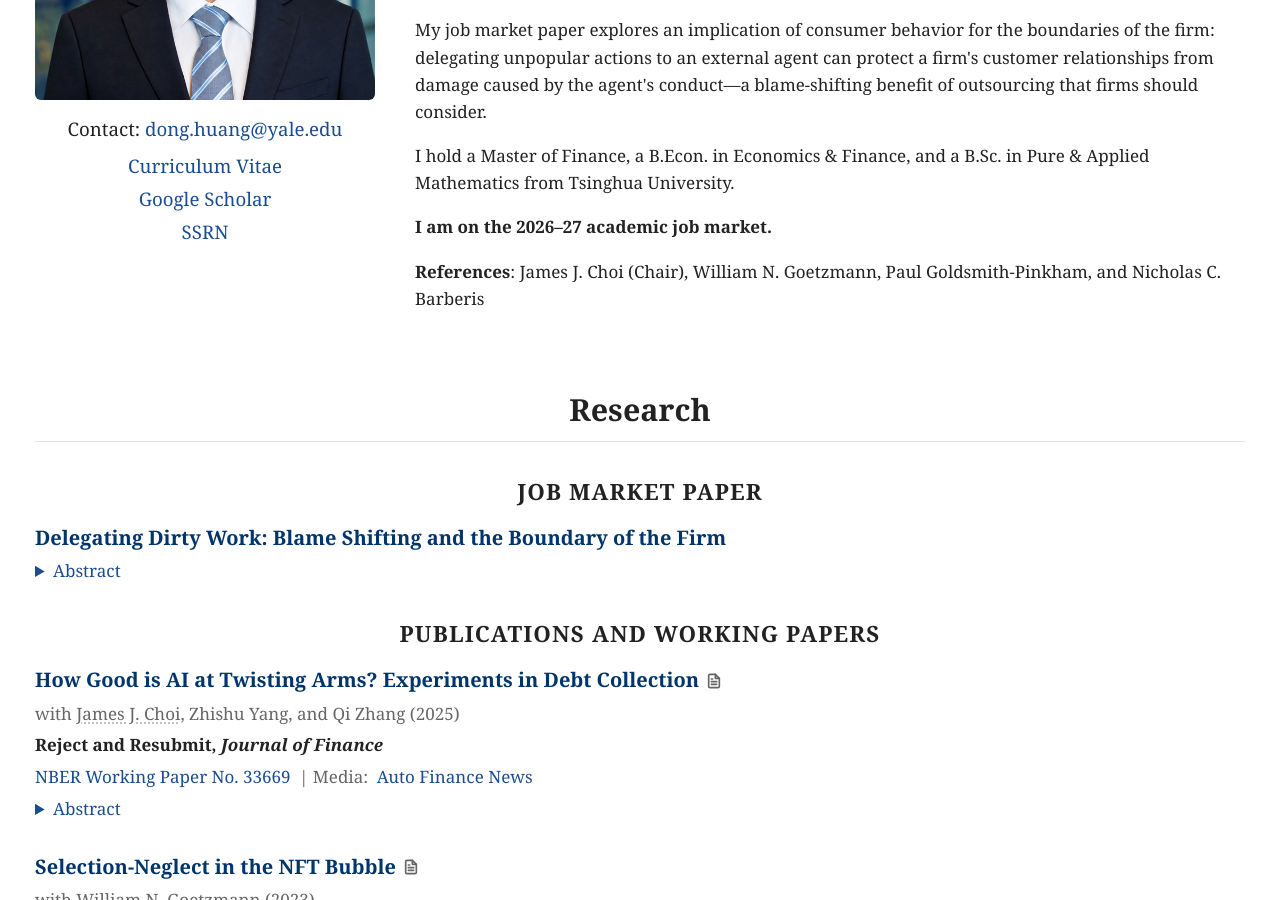
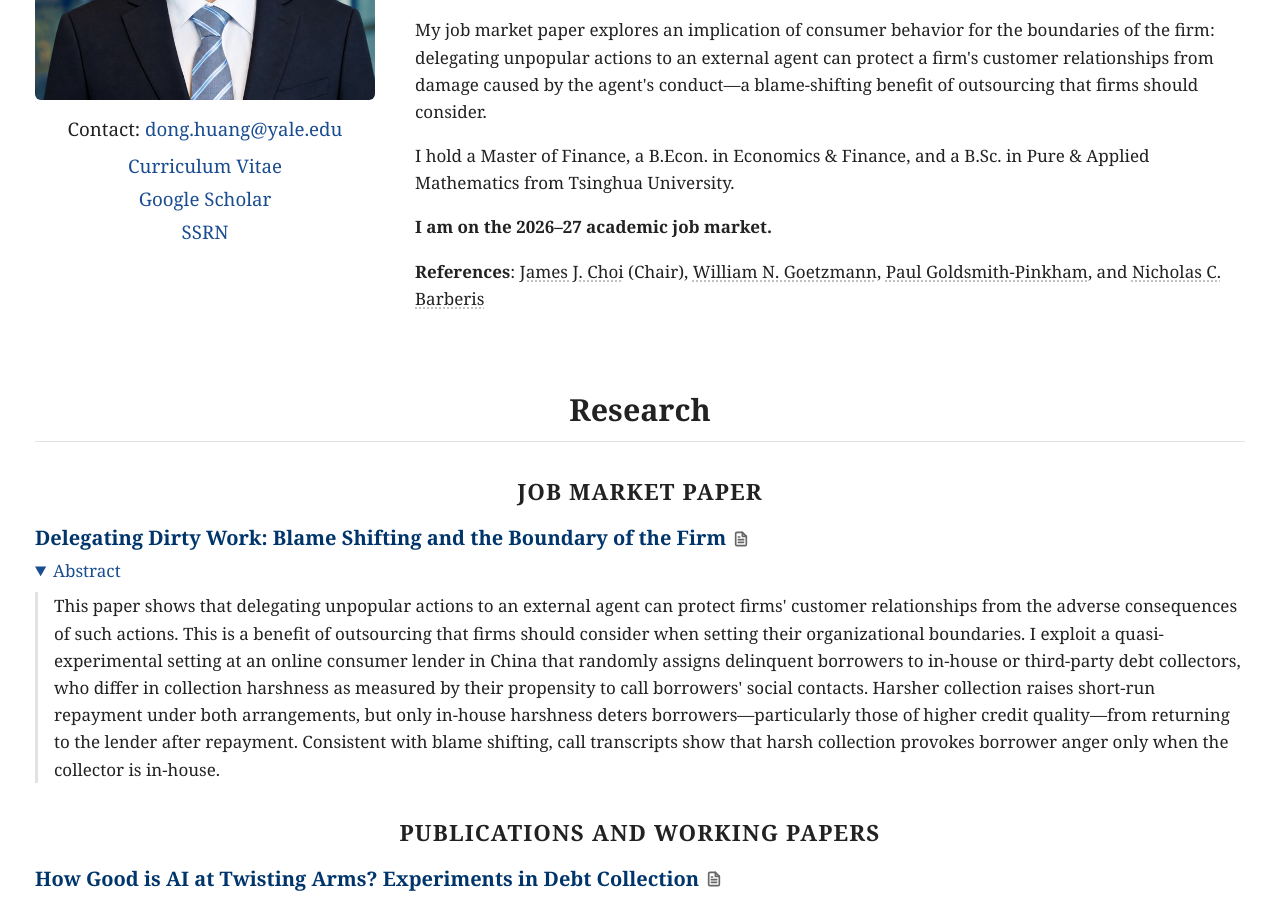
Before and after one commit to huangdong95/huangdong95.github.io, a Jekyll site: the page built from index.html, in a window 1280 px wide and 900 px high, scrolled down 368 px. Built offline with Jekyll 4.4.1, drawn with Linux system fonts in a browser that asks for light colours.

Commit message:
Link JMP title to its PDF, link references, expand JMP abstract by default
- JMP title now links to the draft PDF (with document icon)
- References link to their personal or Yale SOM pages
- New optional abstract_open field in papers.yml; set for the JMP

Co-Authored-By: Claude Opus 5.5 <noreply@anthropic.com>

```diff
--- a/_data/papers.yml
+++ b/_data/papers.yml
@@ -3,10 +3,13 @@
 # Optional fields: coauthors (list of {name, url?}), note (italic text after the title), year,
 #                  venue (journal, on its own line), venue_status (before the journal, e.g. "Reject and Resubmit"),
 #                  venue_details (after the journal, e.g. volume/pages),
-#                  pdf (path; links the title), nber (NBER working paper number), doi, media (list of {label, url}), abstract.
+#                  pdf (path; links the title), nber (NBER working paper number), doi, media (list of {label, url}), abstract,
+#                  abstract_open (true = abstract shown expanded on page load).
 
 - title: "Delegating Dirty Work: Blame Shifting and the Boundary of the Firm"
   status: Job Market Paper
+  pdf: /assets/papers/Delegating_Dirty_Work_Dong_Huang.pdf
+  abstract_open: true
   abstract: >
     This paper shows that delegating unpopular actions to an external agent can protect
     firms' customer relationships from the adverse consequences of such actions. This is
--- a/index.html
+++ b/index.html
@@ -33,8 +33,11 @@ layout: default
       &amp; Applied Mathematics from Tsinghua University.
     </p>
     <p><strong>I am on the 2026&ndash;27 academic job market.</strong></p>
-    <p><strong>References</strong>: James J. Choi (Chair), William N. Goetzmann,
-      Paul Goldsmith-Pinkham, and Nicholas C. Barberis</p>
+    <p><strong>References</strong>:
+      <a class="coauthor" href="https://faculty.som.yale.edu/jameschoi/">James J. Choi</a> (Chair),
+      <a class="coauthor" href="https://som.yale.edu/faculty-research/faculty-directory/william-n-goetzmann">William N. Goetzmann</a>,
+      <a class="coauthor" href="https://paulgp.com/">Paul Goldsmith-Pinkham</a>, and
+      <a class="coauthor" href="https://nicholasbarberis.github.io/">Nicholas C. Barberis</a></p>
   </div>
 </section>
 
@@ -77,7 +80,7 @@ layout: default
       </p>
       {% endif %}
       {% if p.abstract %}
-      <details class="abstract">
+      <details class="abstract"{% if p.abstract_open %} open{% endif %}>
         <summary>Abstract</summary>
         <p>{{ p.abstract }}</p>
       </details>
```
